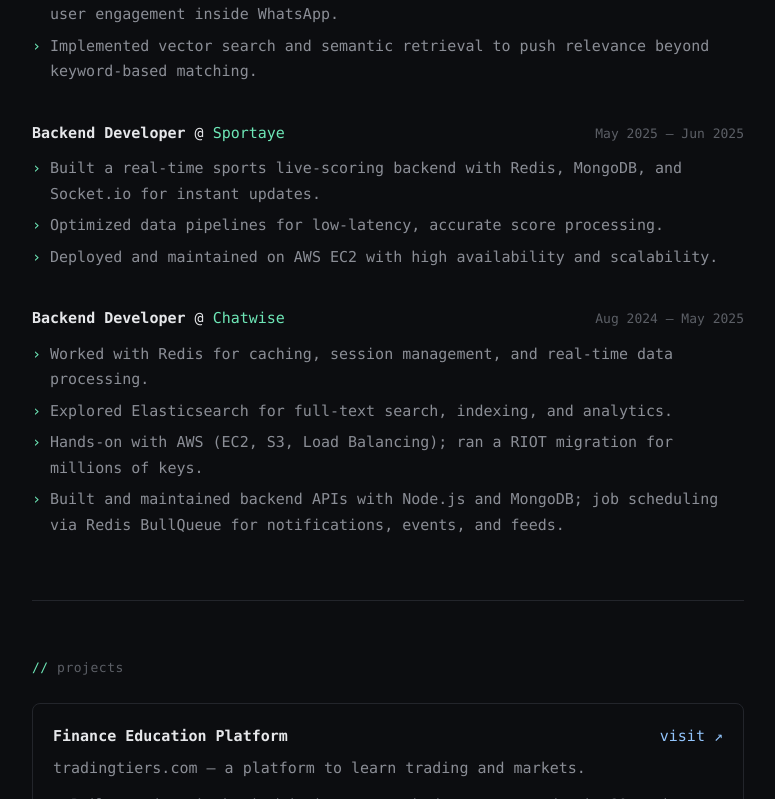
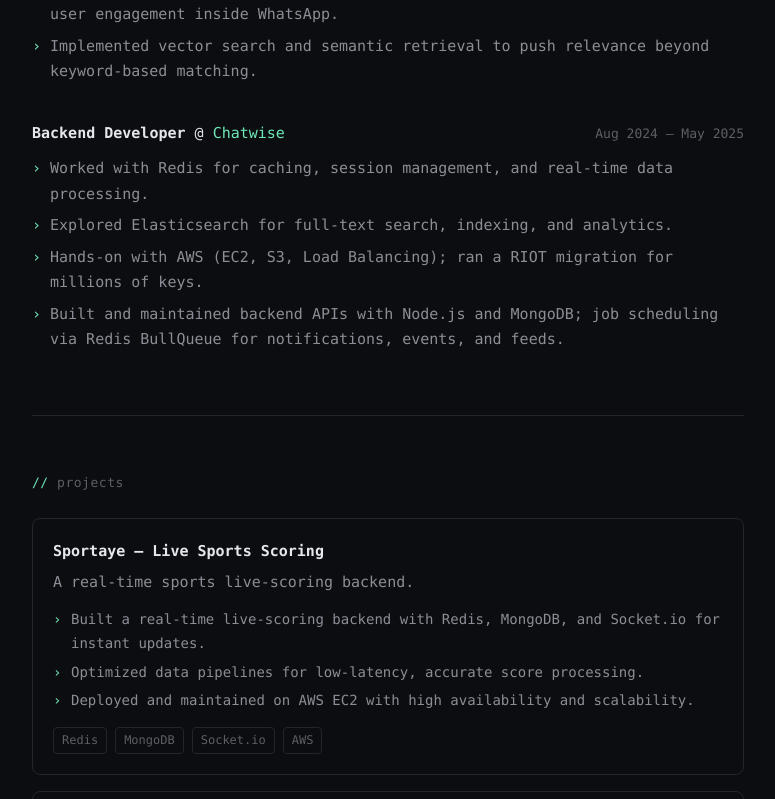
Before and after one commit to Lakshay-bit-png/portfolio, a Next.js app: page / in a window 1280 px wide. Shown: the part 1601-2400 px from the top of the page, without its empty margins (252-1027 px from the left). Built offline with nearby package versions, Linux system fonts and the light colour scheme.

Commit message:
Move Sportaye to projects section

```diff
--- a/app/data.ts
+++ b/app/data.ts
@@ -56,16 +56,6 @@
     ],
   },
   {
-    company: "Sportaye",
-    role: "Backend Developer",
-    period: "May 2025 – Jun 2025",
-    points: [
-      "Built a real-time sports live-scoring backend with Redis, MongoDB, and Socket.io for instant updates.",
-      "Optimized data pipelines for low-latency, accurate score processing.",
-      "Deployed and maintained on AWS EC2 with high availability and scalability.",
-    ],
-  },
-  {
     company: "Chatwise",
     role: "Backend Developer",
     period: "Aug 2024 – May 2025",
@@ -87,6 +77,16 @@
 };
 
 export const projects: Project[] = [
+  {
+    name: "Sportaye — Live Sports Scoring",
+    blurb: "A real-time sports live-scoring backend.",
+    points: [
+      "Built a real-time live-scoring backend with Redis, MongoDB, and Socket.io for instant updates.",
+      "Optimized data pipelines for low-latency, accurate score processing.",
+      "Deployed and maintained on AWS EC2 with high availability and scalability.",
+    ],
+    tags: ["Redis", "MongoDB", "Socket.io", "AWS"],
+  },
   {
     name: "Finance Education Platform",
     blurb: "tradingtiers.com — a platform to learn trading and markets.",
```
